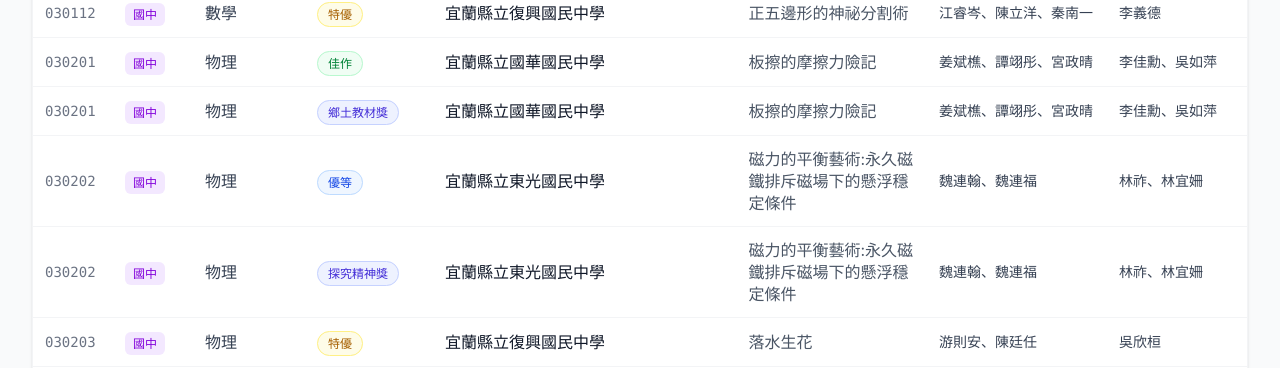
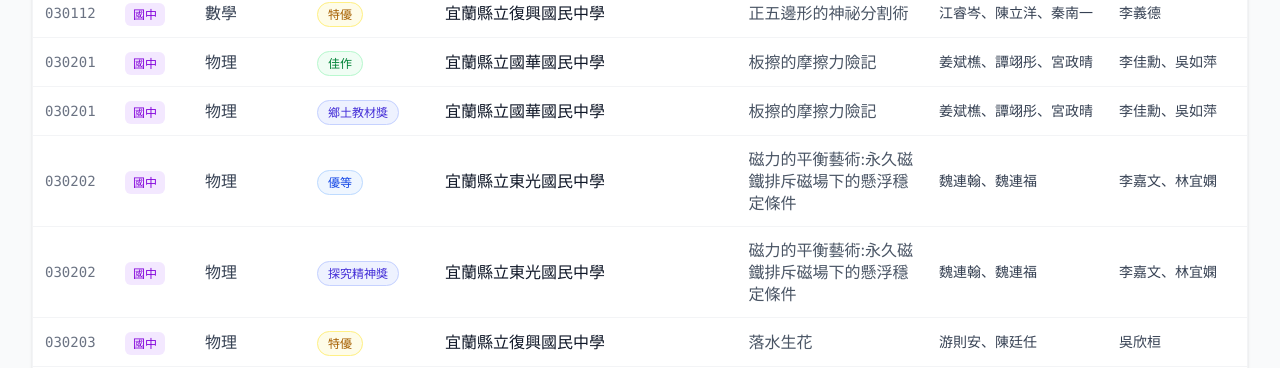
Before and after one commit to similaitw/yilan-science-fair, a React (Vite) app: page / in a window 1280 px wide. Shown: the part 1379-1747 px from the top of the page. Built offline with nearby package versions, Linux system fonts and the light colour scheme.

Commit message:
修正指導老師姓名:林祚→李嘉文、林宜姍→林宜嫻

```diff
--- a/src/App.jsx
+++ b/src/App.jsx
@@ -147,7 +147,7 @@ const authorData = {
   '030111': { authors: '秋禹岑、周昀橙、楊晰和', teachers: '吳浩誠、黃御庭' },
   '030112': { authors: '江睿岑、陳立洋、秦南一', teachers: '李義德' },
   '030201': { authors: '姜斌樵、譚翊彤、宮政晴', teachers: '李佳勳、吳如萍' },
-  '030202': { authors: '魏連翰、魏連福', teachers: '林祚、林宜姍' },
+  '030202': { authors: '魏連翰、魏連福', teachers: '李嘉文、林宜嫻' },
   '030203': { authors: '游則安、陳廷任', teachers: '吳欣桓' },
   '030204': { authors: '廖朱丞、洪子祥、廖朱浩', teachers: '許瑋航、余任厚' },
   '030301': { authors: '吳丹、洪子涵、陳微安', teachers: '林建廷、沈志強' },
```
